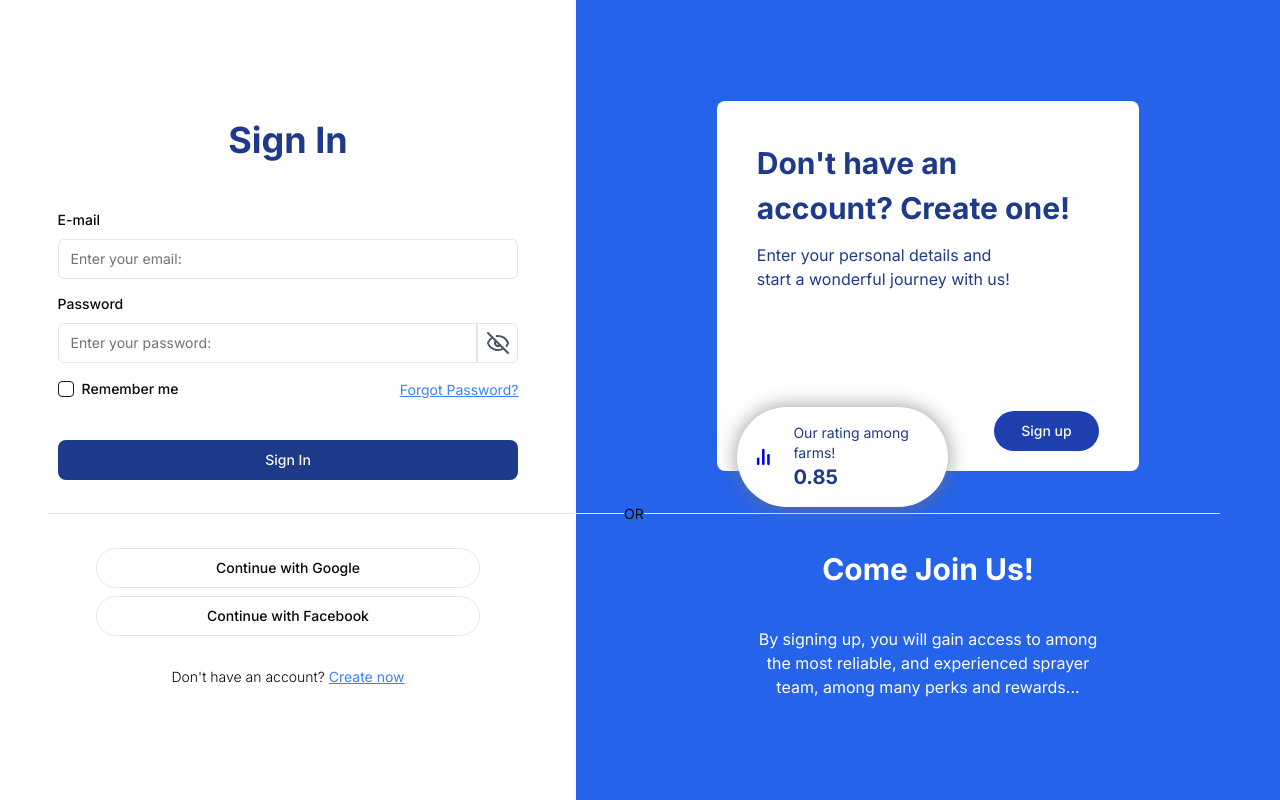
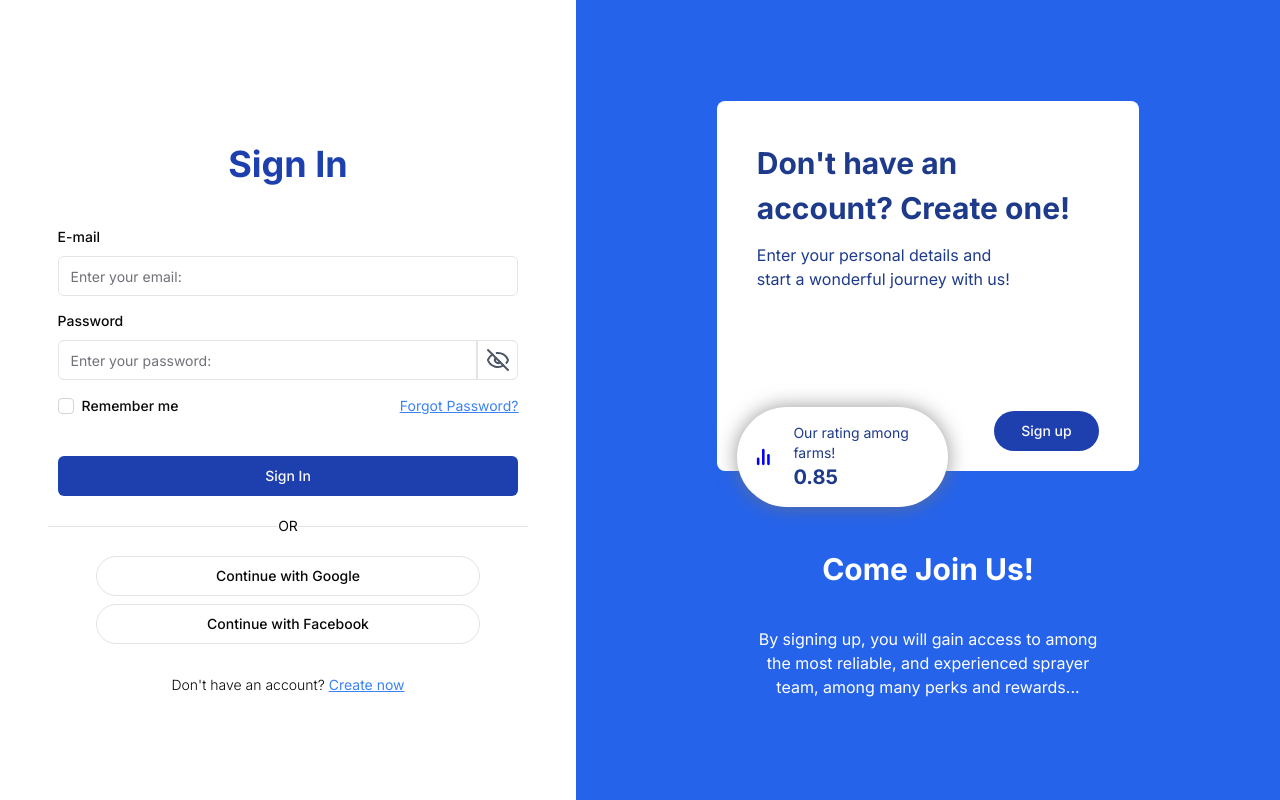
Before and after one commit to EADGroup14Hoversprite/HoverSpriteFE, a Next.js app: page /login in a window 1280 px wide. Built offline with nearby package versions, Linux system fonts and the light colour scheme.

Commit message:
refactored for tailwindcss

```diff
--- a/package.json
+++ b/package.json
@@ -10,6 +10,7 @@
   },
   "dependencies": {
     "@hookform/resolvers": "^3.9.0",
+    "@radix-ui/react-checkbox": "^1.1.1",
     "@radix-ui/react-collapsible": "^1.1.0",
     "@radix-ui/react-context-menu": "^2.2.1",
     "@radix-ui/react-dialog": "^1.1.1",
--- a/src/app/login/login.css
+++ /dev/null
@@ -1,78 +0,0 @@
-
-  /* -------- Left side of the screen -------- */
-  .left-side-login {
-    flex: 9;
-    display: flex;
-    flex-direction: column;
-    justify-content: center;
-    align-items: center;
-    width: 100%;
-  }
-
-  @media (min-width: 1024px) {
-    .left-side-login {
-      width: auto;
-    }
-  }
-
-  .left-side-login h1 {
-    font-weight: bold;
-    font-size: 2.25rem; /* text-4xl */
-    color: #1e3a8a; /* text-blue-800 */
-    white-space: nowrap;
-    padding-bottom: 2.5rem; /* pb-10 */
-  }
-
-
-  .remember-me {
-    display: flex;
-    align-items: center;
-    justify-content: space-between;
-    margin-top: 1rem; /* mt-4 */
-  }
-
-  .checkbox {
-    margin-right: 0.5rem; /* mr-2 */
-    height: 1rem; /* h-4 */
-    width: 1rem; /* w-4 */
-    color: #2563eb; /* text-blue-600 */
-    border-color: #d1d5db; /* border-gray-300 */
-    border-radius: 0.25rem;
-  }
-
-  .forgot-password {
-    color: #3b82f6; /* text-blue-500 */
-    text-decoration: underline;
-    font-size: 0.875rem; /* text-sm */
-  }
-
-  .forgot-password:hover {
-    color: #1e3a8a; /* hover:text-blue-800 */
-  }
-
-  .sign-in-button {
-    width: 100%;
-    margin-top: 2.5rem; /* mt-10 */
-    background-color: #1e3a8a; /* bg-blue-800 */
-    border-radius: 0.5rem;
-  }
-
-  .sign-in-button:hover {
-    background-color: #1c366b; /* hover:bg-blue-900 */
-  }
-
-  /*------ Right side of the screen ------ */
-  .right-side-login {
-    display: none;
-  }
-
-  @media (min-width: 1024px) {
-    .right-side-login {
-      display: flex;
-      flex: 11;
-      flex-direction: column;
-      justify-content: center;
-      align-items: center;
-      background-color: #2563eb; /* bg-blue-600 */
-    }
-  }
--- a/src/app/login/page.tsx
+++ b/src/app/login/page.tsx
@@ -1,5 +1,4 @@
 "use client";
-import "./login.css";
 import { z } from "zod";
 import { useForm } from "react-hook-form";
 import { zodResolver } from "@hookform/resolvers/zod";
@@ -49,10 +48,12 @@ export default function Page() {
   return (
     <div className="flex screen">
       {/* Left side of the screen, full width on small and medium screen */}
-      <div className="left-side-login">
-        <h1>Sign In</h1>
+      <div className="flex-[9] flex flex-col justify-center items-center w-full lg:w-auto">
+        <h1 className="font-bold text-4xl text-blue-800 whitespace-nowrap py-10">
+          Sign In
+        </h1>
 
-        <div className="form-container">
+        <div className="w-4/5">
           <Form {...form}>
             <form onSubmit={form.handleSubmit(onSubmit)}>
               <FormField
@@ -83,19 +84,25 @@ export default function Page() {
               />
 
               {/* Remember Me Checkbox */}
-              <div className="remember-me">
+              <div className="flex items-center justify-between mt-4">
                 <div className="flex items-center space-x-2">
-                  <Checkbox id="remember-me" />
+                  <Checkbox
+                    id="remember-me"
+                    className="h-4 w-4 text-blue-600 border-gray-300 rounded-sm"
+                  />
                   <Label htmlFor="remember-me">Remember me</Label>
                 </div>
 
                 {/* Forgot Password Link */}
-                <div className="forgot-password">
+                <div className="text-blue-500 underline text-sm hover:text-blue-800">
                   <Link href={""}>Forgot Password?</Link>
                 </div>
               </div>
 
-              <Button className="sign-in-button" variant={"default"}>
+              <Button
+                className="w-full mt-10 bg-blue-800 rounded-md hover:bg-blue-900"
+                variant={"default"}
+              >
                 Sign In
               </Button>
             </form>
@@ -103,10 +110,10 @@ export default function Page() {
         </div>
 
         {/* Separation Line */}
-        <div className="relative my-6 w-full flex items-center">
-          <Separator className="ml-12"/>
+        <div className="w-2/5 justify-center my-5 flex items-center">
+          <Separator className="ml-12" />
           <span className="text-sm"> OR </span>
-          <Separator className="mr-12"/>
+          <Separator className="mr-12" />
         </div>
 
         {/* Social login*/}
@@ -138,11 +145,11 @@ export default function Page() {
       </div>
 
       {/* Right side of the screen, hidden on small screens */}
-      <div className="right-side-login">
+      <div className="hidden lg:flex flex-[11] flex-col justify-center items-center bg-blue-600">
         <div className="info-box">
           <div className="info-content">
             <h1 className="text-blue">Don't have an account? Create one!</h1>
-            <p className="pt-3 text-blue">
+            <p className="text-blue pt-3">
               Enter your personal details and start a wonderful journey with us!
             </p>
           </div>
--- a/src/app/signup/page.tsx
+++ b/src/app/signup/page.tsx
@@ -1,5 +1,5 @@
 "use client";
-import "./signup.css";
+
 import { z } from "zod";
 import { useForm } from "react-hook-form";
 import { zodResolver } from "@hookform/resolvers/zod";
@@ -87,8 +87,8 @@ export default function Page() {
 
   return (
     <div className="flex screen">
-      {/* Left side of the screen hidden on small & medium screen */}
-      <div className="left-side">
+      {/* Left side of the screen hidden on small & medium screens */}
+      <div className="hidden lg:flex flex-[11] flex-col justify-center items-center bg-blue-600">
         <div className="info-box">
           <div className="info-content">
             <h1 className="text-blue">Already have an account? Sign in!</h1>
@@ -115,7 +115,7 @@ export default function Page() {
               style={{ color: "blue" }}
               strokeWidth={3}
             />
-            <div className="pl-5 text-blue">
+            <div className="pl-5 text-blue-800">
               <span className="block text-sm"> Our rating among farms! </span>
               <span className="block text-xl font-bold"> 0.85 </span>
             </div>
@@ -131,9 +131,11 @@ export default function Page() {
         </div>
       </div>
 
-      {/* Right side of the screen, full width on big small & medium screen*/}
-      <div className="right-side">
-        <h1>Account Creation</h1>
+      {/* Right side of the screen, full width on small & medium screens */}
+      <div className="flex-[9] flex flex-col justify-center items-center w-full lg:w-auto">
+        <h1 className="font-bold text-4xl text-blue whitespace-nowrap py-10">
+          Account Creation
+        </h1>
 
         <div className="w-4/5">
           <Form {...form}>
@@ -257,18 +259,17 @@ export default function Page() {
         </div>
 
         {/* Separation Line */}
-        <div className="relative my-6 w-full flex items-center">
-          <Separator className="ml-12"/>
+        <div className="w-2/5 justify-center my-5 flex items-center">
+          <Separator className="ml-12" />
           <span className="text-sm"> OR </span>
-          <Separator className="mr-12"/>
+          <Separator className="mr-12" />
         </div>
-
 
         {/* Social login*/}
         <div className="flex flex-col justify-center items-center ">
           <Link href={``}>
             <Button
-              className="mx-2 rounded-full mb-2 w-96 "
+              className="mx-2 rounded-full mb-2 w-96"
               variant={"outline"}
             >
               Continue with Google
@@ -277,7 +278,7 @@ export default function Page() {
 
           <Link href={``}>
             <Button
-              className="mx-2 rounded-full w-96 mb-2 "
+              className="mx-2 rounded-full w-96 mb-2"
               variant={"outline"}
             >
               Continue with Facebook
@@ -287,4 +288,5 @@ export default function Page() {
       </div>
     </div>
   );
+
 }
```
Also changed, not shown: src/app/signup/signup.css (deleted, +0 -53 lines), 1 other file (tests, documents, lock files or other folders).
